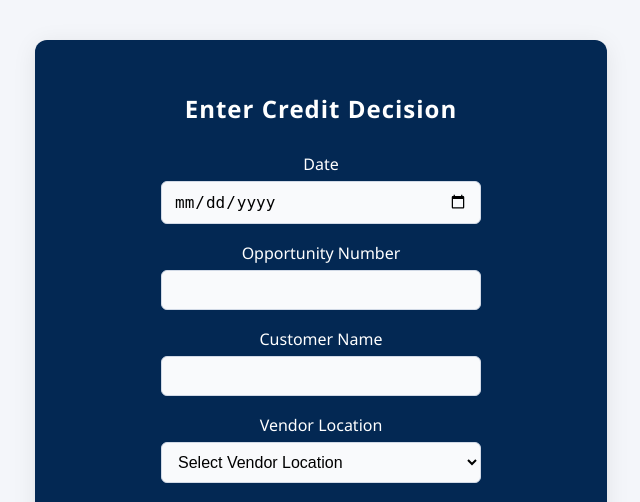
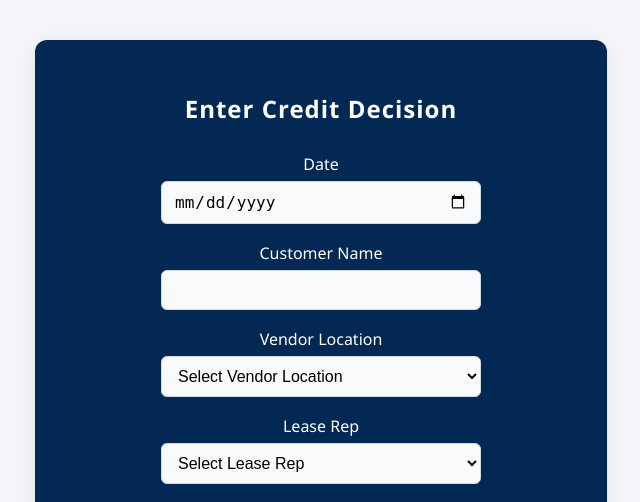
Before and after one commit to jordanks93/deal_decision_interface, a Flask app: page / in a window 1280 px wide. Shown: the top 502 px of the page, without its empty margins (319-959 px from the left). Run offline with Flask 3, Linux system fonts and the light colour scheme.

Commit message:
updated sheet name and removed opp number

```diff
--- a/app.py
+++ b/app.py
@@ -10,7 +10,7 @@ app.secret_key = 'your_secret_key'  # Needed for flash messages
 scope = ['https://spreadsheets.google.com/feeds', 'https://www.googleapis.com/auth/drive']
 creds = ServiceAccountCredentials.from_json_keyfile_name('service_account.json', scope)
 client = gspread.authorize(creds)
-sheet = client.open("Credit Decisions").sheet1  # Ensure this sheet name matches yours
+sheet = client.open("Credit Decisions").worksheet("Main")  # Ensure this sheet name matches yours
 
 @app.route('/')
 def index():
@@ -61,7 +61,6 @@ def submit():
     # If all validations pass, save to sheet
     data = [
         request.form['date'],
-        request.form['opportunity_number'],
         request.form['customer_name'],
         request.form['vendor_location'],
         request.form['lease_rep'],
--- a/templates/form.html
+++ b/templates/form.html
@@ -12,9 +12,6 @@
         <form action="/submit" method="POST">
             <label>Date</label>
             <input type="date" name="date" required>
-
-            <label>Opportunity Number</label>
-            <input type="number" name="opportunity_number" required>
 
             <label>Customer Name</label>
             <input type="text" name="customer_name" required>
```
